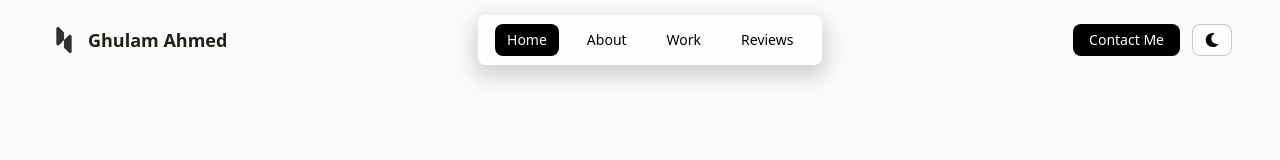
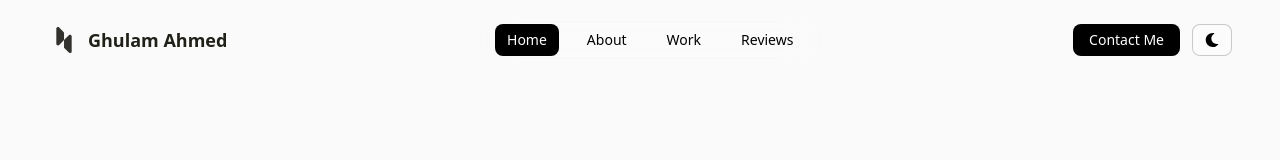
Before and after one commit to AhmedSadique09/My-Portfolio, a React (Vite) app: page / in a window 1280 px wide. Shown: the top 160 px of the page. Built offline with nearby package versions, Linux system fonts and the light colour scheme.

Commit message:
Fixing Header

```diff
--- a/src/components/Header.tsx
+++ b/src/components/Header.tsx
@@ -10,6 +10,7 @@ export default function Header() {
   const [isMobile, setIsMobile] = useState(false);
   const [positionClass, setPositionClass] = useState("sticky");
   const [activeLink, setActiveLink] = useState("Home");
+  const [scrolled, setScrolled] = useState(false);
   const dispatch = useDispatch();
   const { theme } = useSelector((state: RootState) => state.theme);
 
@@ -28,7 +29,6 @@ export default function Header() {
     return () => window.removeEventListener("resize", handleResize);
   }, [isOpen]);
 
-  // 👇 Sidebar bahar click detect karne wala effect
   useEffect(() => {
     const handleClickOutside = (event: MouseEvent) => {
       const sidebar = document.getElementById("mobile-sidebar");
@@ -46,13 +46,23 @@ export default function Header() {
     };
   }, [isOpen]);
 
+  // Handle scroll to change header style
+  useEffect(() => {
+    const handleScroll = () => {
+      setScrolled(window.scrollY > 10);
+    };
+
+    window.addEventListener("scroll", handleScroll);
+    return () => window.removeEventListener("scroll", handleScroll);
+  }, []);
+
   const navLinks = ["Home", "About", "Work", "Reviews", "Contact"];
 
   return (
     <>
       <header className={`${positionClass} top-0 left-0 w-full h-20 flex items-center z-50 px-4`}>
         <div className="container max-w-screen-xl mx-auto w-full flex items-center justify-between">
-          {/* Logo */}
+          {/* Logo with Name */}
           <a href="/" className="flex items-center space-x-2">
             <img
               src={
@@ -67,8 +77,7 @@ export default function Header() {
               initial={{ x: -40, opacity: 0 }}
               animate={{ x: 0, opacity: 1 }}
               transition={{ duration: 0.6, ease: "easeOut" }}
-              className={`font-semibold text-lg hidden sm:inline ${theme === "light" ? "text-[#202018]" : "text-[#ffffff]"
-                }`}
+              className={`font-semibold text-lg inline ${theme === "light" ? "text-[#202018]" : "text-[#ffffff]"}`}
             >
               Ghulam Ahmed
             </motion.span>
@@ -77,8 +86,12 @@ export default function Header() {
           {/* Desktop Nav */}
           <nav
             className={`hidden md:flex gap-4 px-4 py-2 rounded-lg text-sm backdrop-blur-lg transition ${theme === "light"
-              ? "bg-white/60 rounded-2xl shadow-[0_8px_20px_5px_rgba(0,0,0,0.15)] backdrop-blur-lg border border-white/20"
-              : "bg-white/10 text-white backdrop-blur"
+                ? scrolled
+                  ? "bg-white/60 rounded-2xl shadow-[0_8px_20px_5px_rgba(0,0,0,0.15)] border border-white/20"
+                  : "bg-transparent"
+                : scrolled
+                  ? "bg-white/10 text-white rounded-2xl shadow-[0_8px_20px_5px_rgba(255,255,255,0.08)] border border-white/20"
+                  : "bg-transparent text-white"
               }`}
           >
             {navLinks.slice(0, 4).map((item) => (
@@ -112,7 +125,7 @@ export default function Header() {
               Contact Me
             </a>
 
-            {/* Desktop theme Toggle */}
+            {/* Desktop Theme Toggle */}
             <button
               onClick={() => dispatch(toggleTheme())}
               className={`px-3 py-2 rounded-lg text-sm transition flex items-center justify-center ${theme === "light"
@@ -120,7 +133,11 @@ export default function Header() {
                   : "bg-white/10 text-white backdrop-blur-lg hover:bg-white/20"
                 }`}
             >
-              {theme === "light" ? <FaMoon className="text-black" /> : <FaSun className="text-white" />}
+              {theme === "light" ? (
+                <FaMoon className="text-black" />
+              ) : (
+                <FaSun className="text-white" />
+              )}
             </button>
           </div>
 
```
Lines whose indentation alone changed are shown as unchanged.
